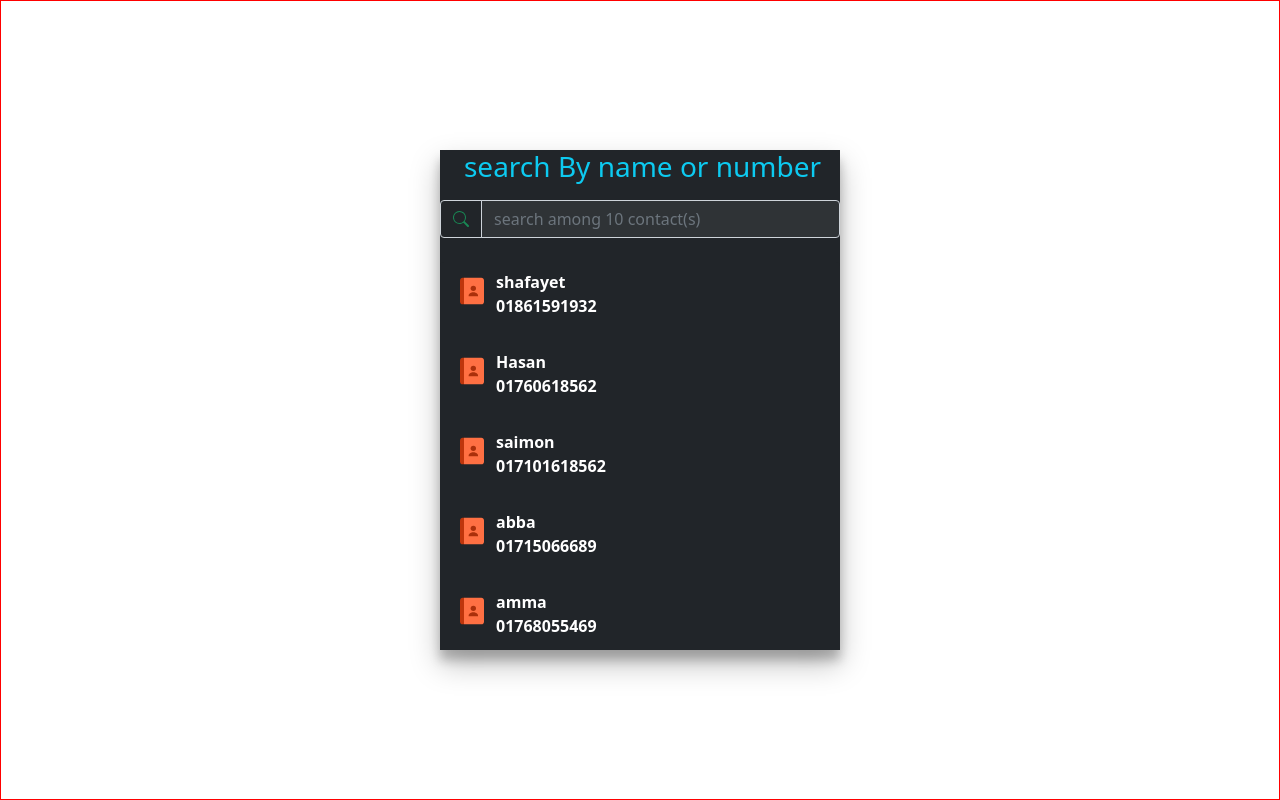
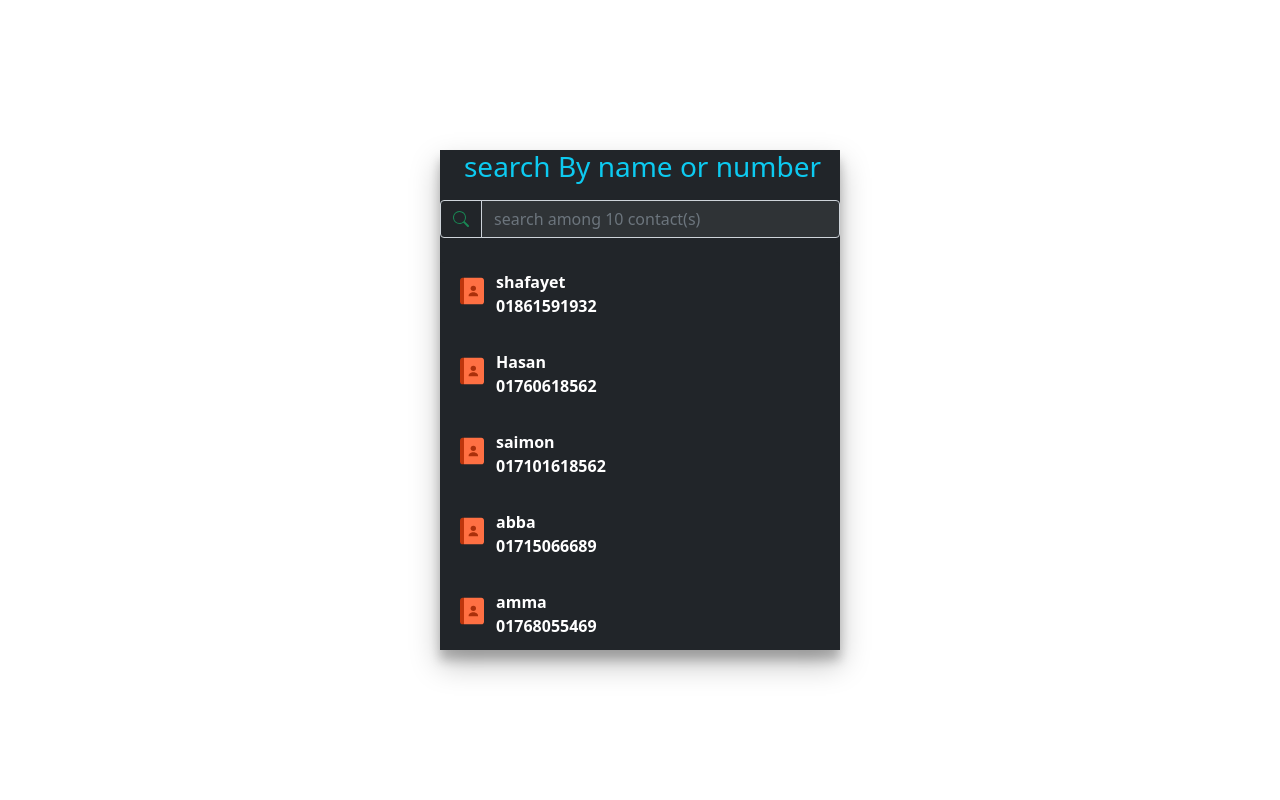
Before and after one commit to shafayet1372/contactSearchingByNameOrNumber, a React (Create React App) app: page / in a window 1280 px wide. Built offline with nearby package versions, Linux system fonts and the light colour scheme.

Commit message:
css changed

```diff
--- a/src/global.css
+++ b/src/global.css
@@ -1,9 +1,5 @@
 body {
+  margin: 0px;
   height: 100vh;
-  width: 100%;
-  display: flex;
-  flex-wrap: wrap;
-  justify-content: center;
-  align-items: center;
-  border: 1px solid red;
+  position: relative;
 }
--- a/src/style.module.css
+++ b/src/style.module.css
@@ -13,10 +13,16 @@
   align-items: center;
 } */
 .container1 {
+  position: absolute;
   width: 400px;
   height: 500px !important;
   overflow: hidden;
-  margin: 0 auto;
+  position: absolute;
+  top: 50%;
+  left: 50%;
+  -moz-transform: translateX(-50%) translateY(-50%);
+  -webkit-transform: translateX(-50%) translateY(-50%);
+  transform: translateX(-50%) translateY(-50%);
   box-shadow: 0 14px 28px rgba(0, 0, 0, 0.25), 0 10px 10px rgba(0, 0, 0, 0.22);
 }
 .listgroupsbg {
```
